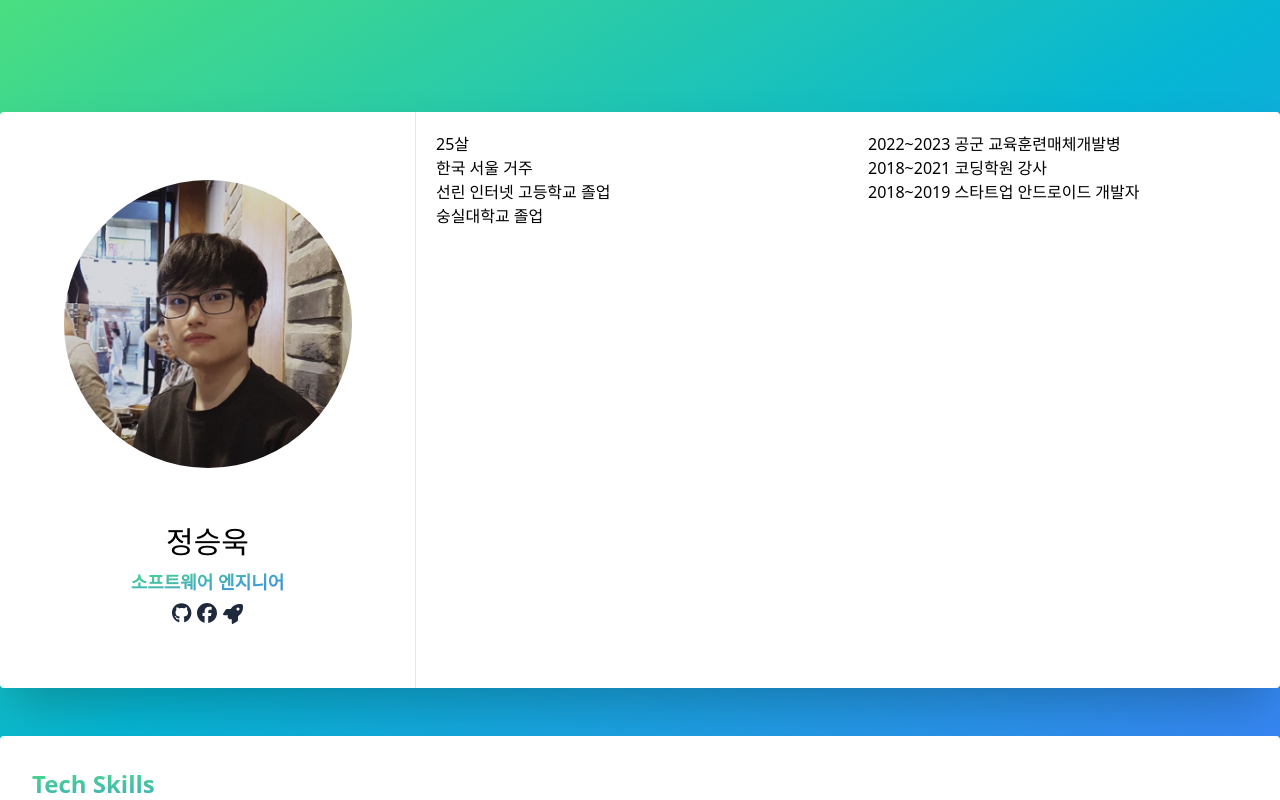
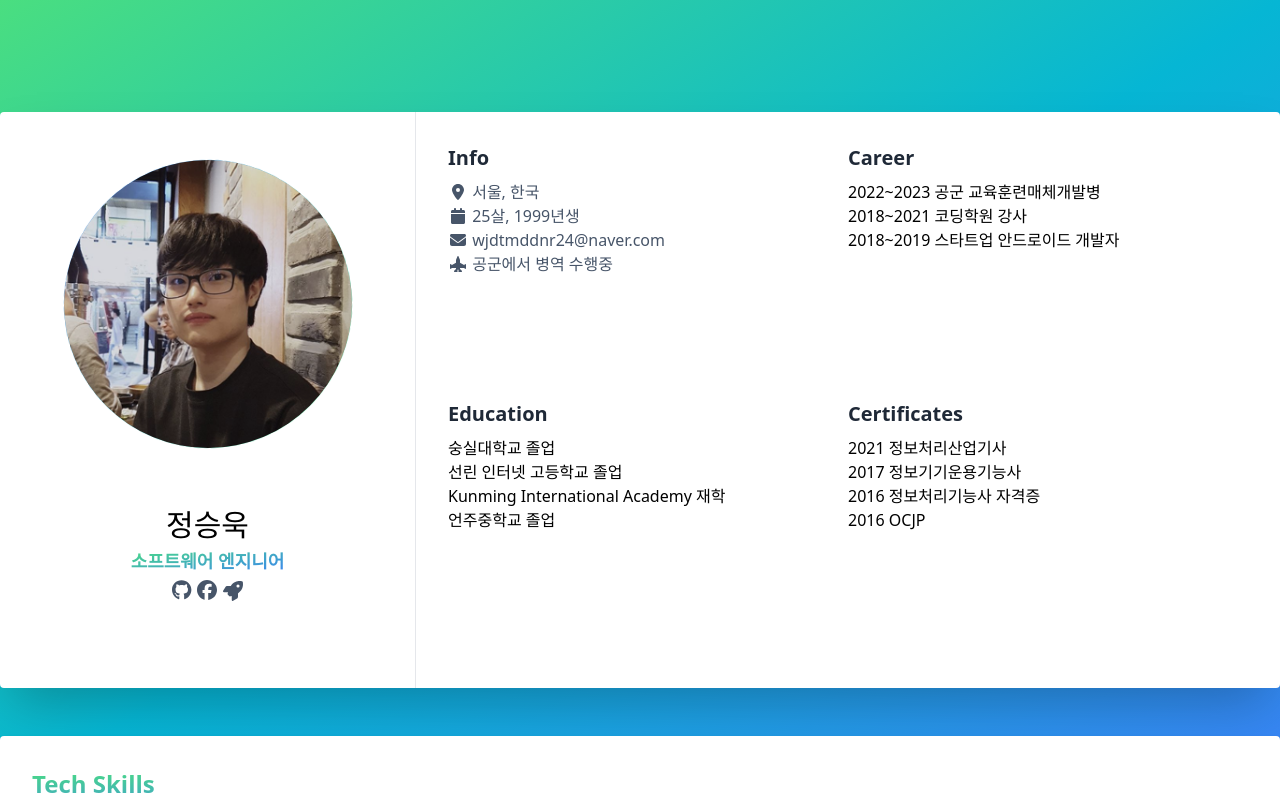
Before and after one commit to wjdtmddnr24/Curriculum-Vitae, a Next.js app: page / in a window 1280 px wide. Built offline with nearby package versions, Linux system fonts and the light colour scheme.

Commit message:
update: add styles & contents to summary

```diff
--- a/src/features/Summary.tsx
+++ b/src/features/Summary.tsx
@@ -1,48 +1,87 @@
+import { faFacebook, faGithub } from "@fortawesome/free-brands-svg-icons";
+import { faCalendar, faEnvelope, faJetFighterUp, faLocationDot, faRocket } from "@fortawesome/free-solid-svg-icons";
 import { FontAwesomeIcon } from "@fortawesome/react-fontawesome";
-import { faFacebook, faGithub } from "@fortawesome/free-brands-svg-icons";
-import profilePic from "../../public/profile.png";
 import Image from "next/image";
 import Link from "next/link";
-import { faRocket } from "@fortawesome/free-solid-svg-icons";
+import profilePic from "../../public/profile.png";
 
 export function Summary() {
   return (
     <div className="mx-auto flex justify-center items-center min-h-screen">
-      <div className="bg-white w-[80rem] h-[36rem] grid grid-cols-[auto_1fr_1fr] rounded shadow-2xl">
+      <div className="bg-white w-[80rem] h-[36rem] grid grid-cols-[auto_1fr] rounded shadow-2xl">
         <div className="w-[26rem] items-center justify-center flex flex-col border-r pt-12 pb-6">
-          <Image
-            className="w-72 h-72 my-auto rounded-full object-cover self-center justify-self-center"
-            src={profilePic}
-            alt="Profile Image"
-          />
-          <div className="w-full my-auto rounded-b justify-self-center flex flex-col items-center justify-center gap-1 py-4">
+          <div className="relative flex justify-center items-center w-72 h-72 group rounded-full">
+            <Image
+              className="z-10 w-72 h-72 my-auto rounded-full object-cover self-center justify-self-center transition-transform ease-out"
+              src={profilePic}
+              alt="Profile Image"
+            />
+            <div className="absolute transition-all duration-300 w-[18rem] h-[18rem] rounded-full group-hover:w-[calc(18rem+12px)] group-hover:h-[calc(18rem+12px)] bg-gradient-to-br from-green-400 to-blue-500 animate-spin"></div>
+          </div>
+          <div className="w-full my-auto rounded-b justify-self-center flex flex-col items-center justify-center y-4">
             <div className="text-3xl mb-1">정승욱</div>
-            <div className="text-lg text-transparent bg-clip-text bg-gradient-to-br from-green-400 to-blue-500 font-bold">
+            <div className="text-lg mb-0.5 text-transparent bg-clip-text bg-gradient-to-br from-green-400 to-blue-500 font-bold">
               소프트웨어 엔지니어
             </div>
-            <div className="flex gap-1.5 text-slate-800 text-xl">
-              <Link href="https://github.com/wjdtmddnr24">
+            <div className="flex gap-1.5 text-slate-600 text-xl">
+              <Link href="https://github.com/wjdtmddnr24" className="hover:text-slate-800 transition-colors">
                 <FontAwesomeIcon icon={faGithub} />
               </Link>
-              <Link href="#">
+              <Link href="#" className="hover:text-slate-800 transition-colors">
                 <FontAwesomeIcon icon={faFacebook} />
               </Link>
-              <Link href="https://www.rocketpunch.com/@cindyjack369">
+              <Link href="https://www.rocketpunch.com/@cindyjack369" className="hover:text-slate-800 transition-colors">
                 <FontAwesomeIcon icon={faRocket} className="pt-1" />
               </Link>
             </div>
           </div>
         </div>
-        <div className="p-5">
-          <div>25살</div>
-          <div>한국 서울 거주</div>
-          <div>선린 인터넷 고등학교 졸업</div>
-          <div>숭실대학교 졸업</div>
-        </div>
-        <div className="p-5">
-          <div>2022~2023 공군 교육훈련매체개발병</div>
-          <div>2018~2021 코딩학원 강사</div>
-          <div>2018~2019 스타트업 안드로이드 개발자</div>
+        <div className="grid grid-cols-2 p-8">
+          <div>
+            <div className="text-gray-800 font-bold text-xl mb-2">Info</div>
+            <ul className="text-slate-600">
+              <li>
+                <FontAwesomeIcon icon={faLocationDot} fixedWidth /> 서울, 한국
+              </li>
+              <li>
+                <FontAwesomeIcon icon={faCalendar} fixedWidth /> 25살, 1999년생
+              </li>
+              <li>
+                <FontAwesomeIcon icon={faEnvelope} fixedWidth />{" "}
+                <span className="hover:underline hover:cursor-pointer">wjdtmddnr24@naver.com</span>
+              </li>
+              <li>
+                <FontAwesomeIcon icon={faJetFighterUp} fixedWidth /> 공군에서 병역 수행중
+              </li>
+            </ul>
+          </div>
+          <div>
+            <div className="text-gray-800 font-bold text-xl mb-2">Career</div>
+            <ul>
+              <li>2022~2023 공군 교육훈련매체개발병</li>
+              <li>2018~2021 코딩학원 강사</li>
+              <li>2018~2019 스타트업 안드로이드 개발자</li>
+            </ul>
+          </div>
+          <div>
+            <div className="text-gray-800 font-bold text-xl mb-2">Education</div>
+            <ul>
+              <li>숭실대학교 졸업</li>
+              <li>선린 인터넷 고등학교 졸업</li>
+              <li>Kunming International Academy 재학</li>
+              <li>언주중학교 졸업</li>
+            </ul>
+          </div>
+
+          <div>
+            <div className="text-gray-800 font-bold text-xl mb-2">Certificates</div>
+            <ul>
+              <li>2021 정보처리산업기사 </li>
+              <li>2017 정보기기운용기능사 </li>
+              <li>2016 정보처리기능사 자격증 </li>
+              <li>2016 OCJP</li>
+            </ul>
+          </div>
         </div>
       </div>
     </div>
```
